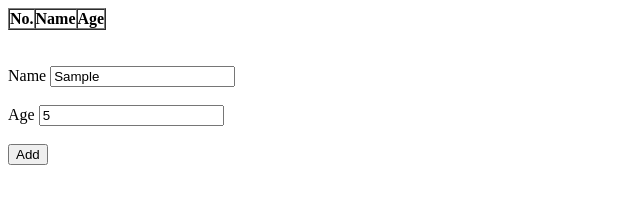
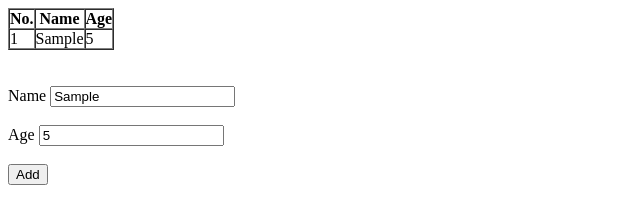
Before and after one commit to KaungSithu-Jod/KaungSithu-Jod.github.io, a plain HTML site: page JavaScript/domAssignment.html in a window 1280 px wide. Both pictures are taken after typing "Sample", "5" into the empty fields and a click on the button "Add". Shown: the whole page, without its empty margins (0-640 px from the left). Drawn offline with Linux system fonts and the light colour scheme.

Commit message:
domAssignment Fixed

```diff
--- a/JavaScript/domAssignment.html
+++ b/JavaScript/domAssignment.html
@@ -44,7 +44,7 @@
             let j = data.length;
             for (let i=0; i < j; i ++){
                 myData += `<tr>
-                    <td>${i++}</td>
+                    <td>${i+1}</td>
                     <td>${data[i][0]}</td>
                     <td>${data[i][1]}</td>
                 </tr>`;
```
